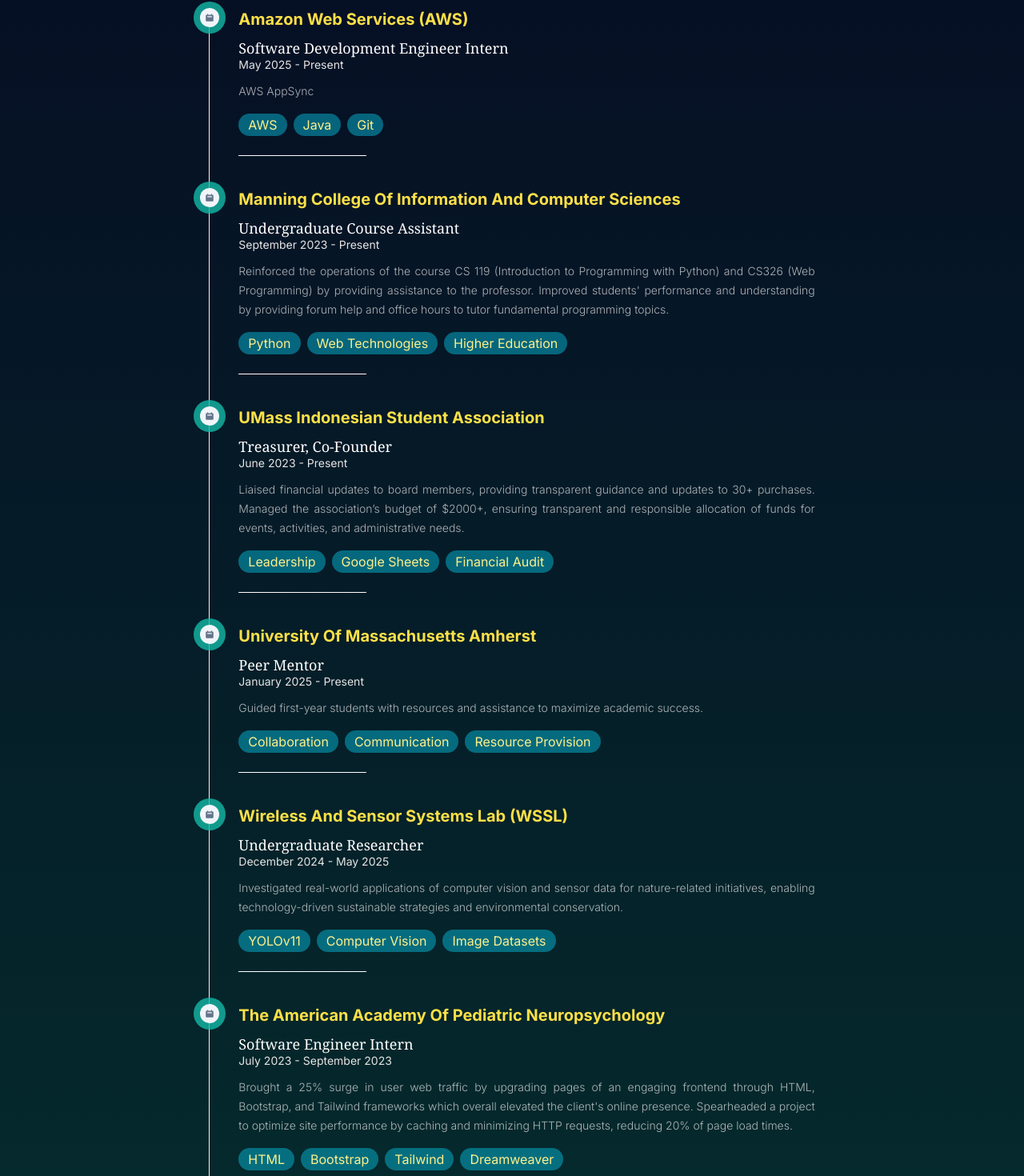
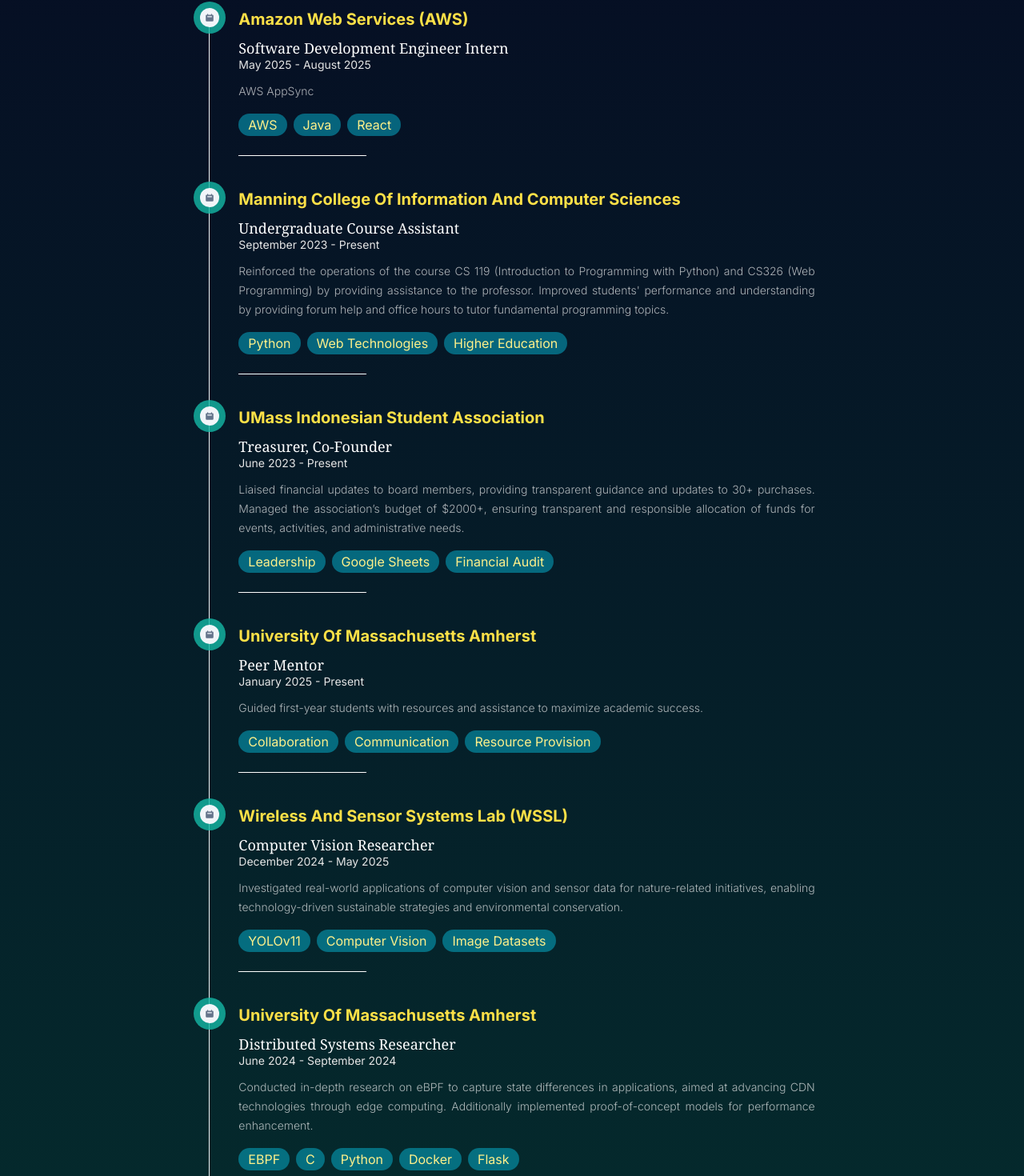
Before and after one commit to faizfrds/portfolio-v2, a Next.js app: page / in a window 1280 px wide. Shown: the part 2184-3654 px from the top of the page at 80% size. Built offline with nearby package versions, Linux system fonts and the light colour scheme.

Commit message:
updated experiences

```diff
--- a/components/Experiences.tsx
+++ b/components/Experiences.tsx
@@ -6,9 +6,9 @@
     url: "https://aws.amazon.com/appsync/",
     company: "Amazon Web Services (AWS)",
     title: "Software Development Engineer Intern",
-    date: "May 2025 - Present",
+    date: "May 2025 - August 2025",
     desc: "AWS AppSync",
-    tools: ["AWS", "Java", "Git"],
+    tools: ["AWS", "Java", "React"],
   },
 
   {
@@ -38,19 +38,19 @@
   {
     url: "http://wsslab.org/",
     company: "Wireless and Sensor Systems Lab (WSSL)",
-    title: "Undergraduate Researcher",
+    title: "Computer Vision Researcher",
     date: "December 2024 - May 2025",
     desc: "Investigated real-world applications of computer vision and sensor data for nature-related initiatives, enabling technology-driven sustainable strategies and environmental conservation.",
     tools: ["YOLOv11", "Computer Vision", "Image datasets"],
   },
-  // {
-  //   url: "https://www.umass.edu/",
-  //   company: "University of Massachusetts Amherst",
-  //   title: "Undergraduate Researcher",
-  //   date: "June 2024 - September 2024",
-  //   desc: "Conducted in-depth research on eBPF to capture state differences in applications, aimed at advancing CDN technologies through edge computing. Additionally implemented proof-of-concept models for performance enhancement.",
-  //   tools: ["eBPF", "C", "Python", "Docker", "Flask"],
-  // },
+  {
+    url: "https://www.umass.edu/",
+    company: "University of Massachusetts Amherst",
+    title: "Distributed Systems Researcher",
+    date: "June 2024 - September 2024",
+    desc: "Conducted in-depth research on eBPF to capture state differences in applications, aimed at advancing CDN technologies through edge computing. Additionally implemented proof-of-concept models for performance enhancement.",
+    tools: ["eBPF", "C", "Python", "Docker", "Flask"],
+  },
 
   // {
   //   url: "https://www.mapcollective.com/",
@@ -60,14 +60,14 @@
   //   desc: "Compiled comprehensive reports summarizing findings, trends, and insights from 10+ automobile company data, providing recommendations for improving sustainability practices.",
   //   tools: ["Excel", "data analysis"],
   // },
-  {
-    url: "https://www.theaapdn.org/",
-    company: "The American Academy of Pediatric Neuropsychology",
-    title: "Software Engineer Intern",
-    date: "July 2023 - September 2023",
-    desc: "Brought a 25% surge in user web traffic by upgrading pages of an engaging frontend through HTML, Bootstrap, and Tailwind frameworks which overall elevated the client's online presence. Spearheaded a project to optimize site performance by caching and minimizing HTTP requests, reducing 20% of page load times.",
-    tools: ["HTML", "Bootstrap", "Tailwind", "Dreamweaver"],
-  },
+  // {
+  //   url: "https://www.theaapdn.org/",
+  //   company: "The American Academy of Pediatric Neuropsychology",
+  //   title: "Software Engineer Intern",
+  //   date: "July 2023 - September 2023",
+  //   desc: "Brought a 25% surge in user web traffic by upgrading pages of an engaging frontend through HTML, Bootstrap, and Tailwind frameworks which overall elevated the client's online presence. Spearheaded a project to optimize site performance by caching and minimizing HTTP requests, reducing 20% of page load times.",
+  //   tools: ["HTML", "Bootstrap", "Tailwind", "Dreamweaver"],
+  // },
   // {
   //   url: "https://mucciassessment.com/",
   //   company: "Mucci Assessment and Development",
```
